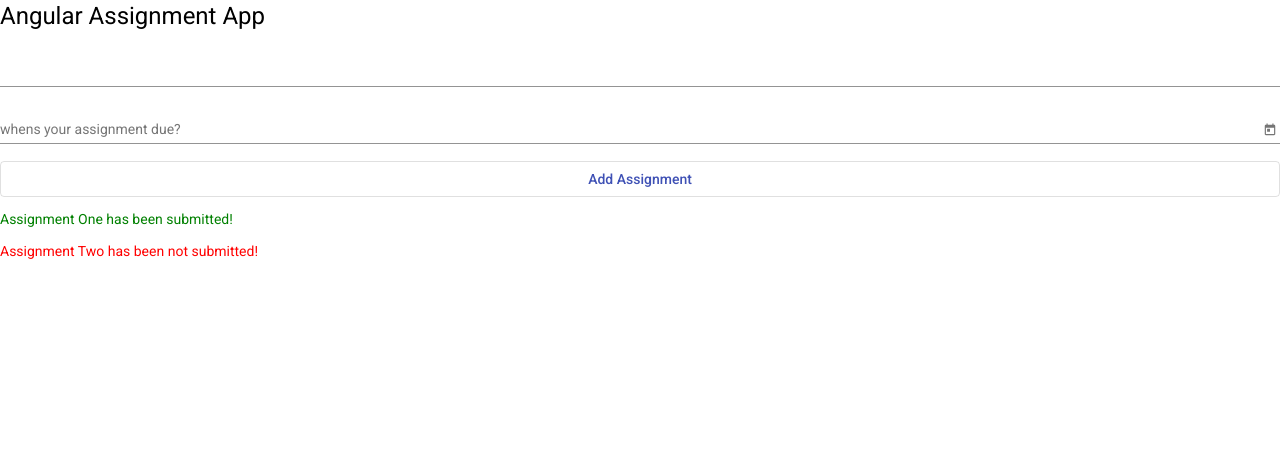
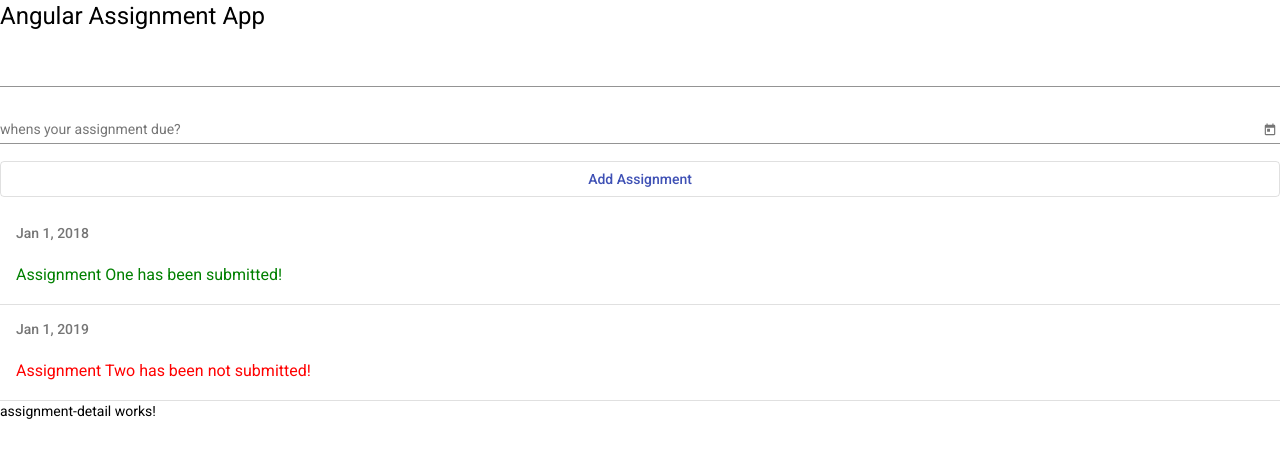
Before and after one commit to maluvadumurali/AngularApp, an Angular app: page / in a window 1280 px wide. Shown: the top 458 px of the page. Built offline with nearby package versions, Linux system fonts and the light colour scheme.

Commit message:
assignment-details component added

```diff
--- /dev/null
+++ b/src/app/assignments/assignment-detail/assignment-detail.component.html
@@ -0,0 +1 @@
+<p>assignment-detail works!</p>
--- /dev/null
+++ b/src/app/assignments/assignment-detail/assignment-detail.component.ts
@@ -0,0 +1,15 @@
+import { Component, OnInit } from '@angular/core';
+
+@Component({
+  selector: 'app-assignment-detail',
+  templateUrl: './assignment-detail.component.html',
+  styleUrls: ['./assignment-detail.component.css']
+})
+export class AssignmentDetailComponent implements OnInit {
+
+  constructor() { }
+
+  ngOnInit(): void {
+  }
+
+}
--- a/src/app/assignments/assignments.component.html
+++ b/src/app/assignments/assignments.component.html
@@ -26,7 +26,9 @@
 <P>{{ name }}</P>
 <p>{{ dueDate }}</p>
 
-<div *ngFor="let assignment of assignments">
+<mat-list *ngFor="let assignment of assignments">
+  <h3 mat-subheader>{{ assignment.dueDate | date }}</h3>
+  <mat-list-item (click)="setSelected(assignment)">
     <p appSubmitted *ngIf="assignment.submitted; else unsubmitted">
       Assignment {{ assignment.name }} has been submitted!
     </p>
@@ -36,4 +38,7 @@
         Assignment {{ assignment.name }} has been not submitted!
       </p>
     </ng-template>
-</div>
+    <mat-divider></mat-divider>
+  </mat-list-item>
+</mat-list>
+<app-assignment-detail></app-assignment-detail>
--- a/src/app/assignments/assignments.component.ts
+++ b/src/app/assignments/assignments.component.ts
@@ -32,4 +32,8 @@
 
     this.assignments.push(assignment);
   }
+
+  setSelected(assignment){
+
+  }
 }
```
Also changed, not shown: src/app/app.module.ts (+6 -2 lines), src/app/assignments/assignment-detail/assignment-detail.component.css (added). Lines whose indentation alone changed are shown as unchanged.
